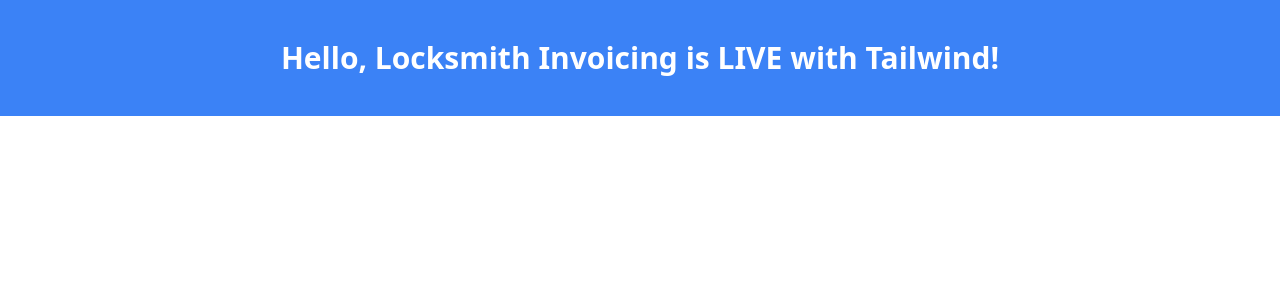
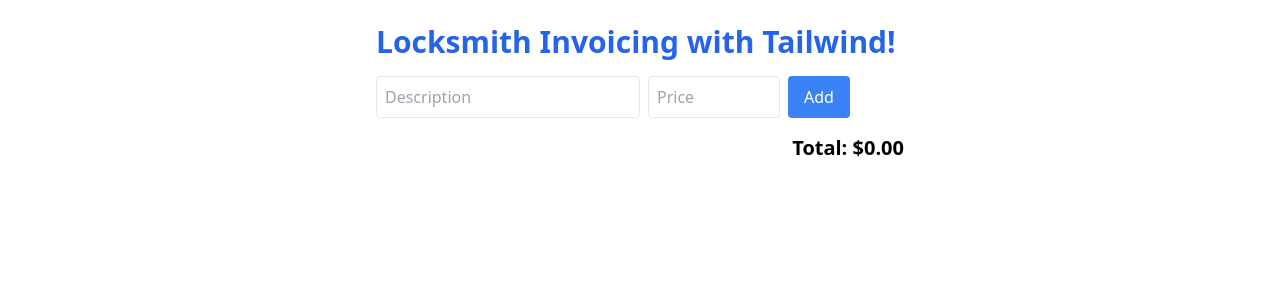
Before and after one commit to RussBeechly/locksmith-invoicing, a Next.js app: page / in a window 1280 px wide. Shown: the top 300 px of the page. Built offline with nearby package versions, Linux system fonts and the light colour scheme.

Commit message:
Update index.tsx

```diff
--- a/pages/index.tsx
+++ b/pages/index.tsx
@@ -1,7 +1,69 @@
+import { useState } from "react";
+
+type Item = {
+  desc: string;
+  price: number;
+};
+
 export default function Home() {
+  const [items, setItems] = useState<Item[]>([]);
+  const [desc, setDesc] = useState("");
+  const [price, setPrice] = useState<number>(0);
+
+  const addItem = () => {
+    if (!desc || price <= 0) return;
+    const newItem: Item = { desc, price };
+    setItems((prev) => [...prev, newItem]);
+    setDesc("");
+    setPrice(0);
+  };
+
+  const total = items.reduce((sum, item) => sum + item.price, 0);
+
   return (
-    <div className="p-10 bg-blue-500 text-white text-center">
-      <h1 className="text-3xl font-bold">Hello, Locksmith Invoicing is LIVE with Tailwind!</h1>
+    <div className="p-6 max-w-xl mx-auto">
+      <h1 className="text-3xl font-bold text-blue-600 mb-4">
+        Locksmith Invoicing with Tailwind!
+      </h1>
+
+      <div className="flex gap-2 mb-4">
+        <input
+          type="text"
+          placeholder="Description"
+          value={desc}
+          onChange={(e) => setDesc(e.target.value)}
+          className="border p-2 rounded w-1/2"
+        />
+        <input
+          type="number"
+          placeholder="Price"
+          value={price || ""}
+          onChange={(e) => setPrice(parseFloat(e.target.value))}
+          className="border p-2 rounded w-1/4"
+        />
+        <button
+          onClick={addItem}
+          className="bg-blue-500 text-white px-4 py-2 rounded hover:bg-blue-600"
+        >
+          Add
+        </button>
+      </div>
+
+      <ul className="space-y-2 mb-4">
+        {items.map((item, index) => (
+          <li
+            key={index}
+            className="flex justify-between border-b py-1 text-gray-700"
+          >
+            <span>{item.desc}</span>
+            <span>${item.price.toFixed(2)}</span>
+          </li>
+        ))}
+      </ul>
+
+      <div className="text-right font-bold text-xl">
+        Total: ${total.toFixed(2)}
+      </div>
     </div>
   );
 }
```
